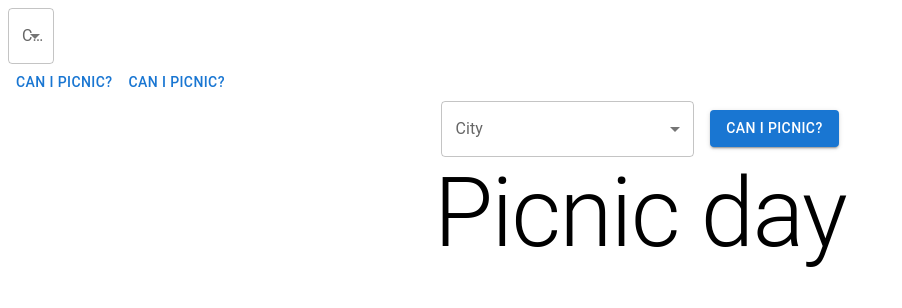
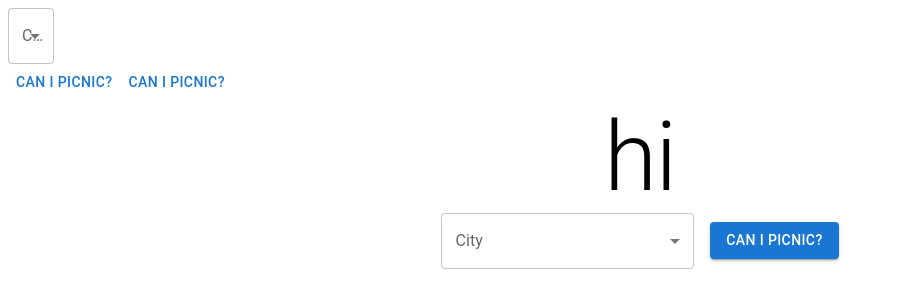
Before and after one commit to makaracc/canIPicnicToday, a React (Vite) app: page / in a window 1280 px wide. Shown: the top 308 px of the page, without its empty margins (0-902 px from the left). Built offline with nearby package versions, Linux system fonts and the light colour scheme.

Commit message:
new heading

```diff
--- a/src/App.tsx
+++ b/src/App.tsx
@@ -178,6 +178,7 @@ export const App: React.FC = () => {
         justifyContent: "center",
       }}
     >
+      <Typography variant="h1">hi</Typography>
       <Stack
         direction="row"
         width="30%"
@@ -202,7 +203,6 @@ export const App: React.FC = () => {
           Can I Picnic?
         </Button>
       </Stack>
-      <Typography variant="h1">Picnic day</Typography>
       {JSON.stringify(data)}
     </Box>
   );
```
